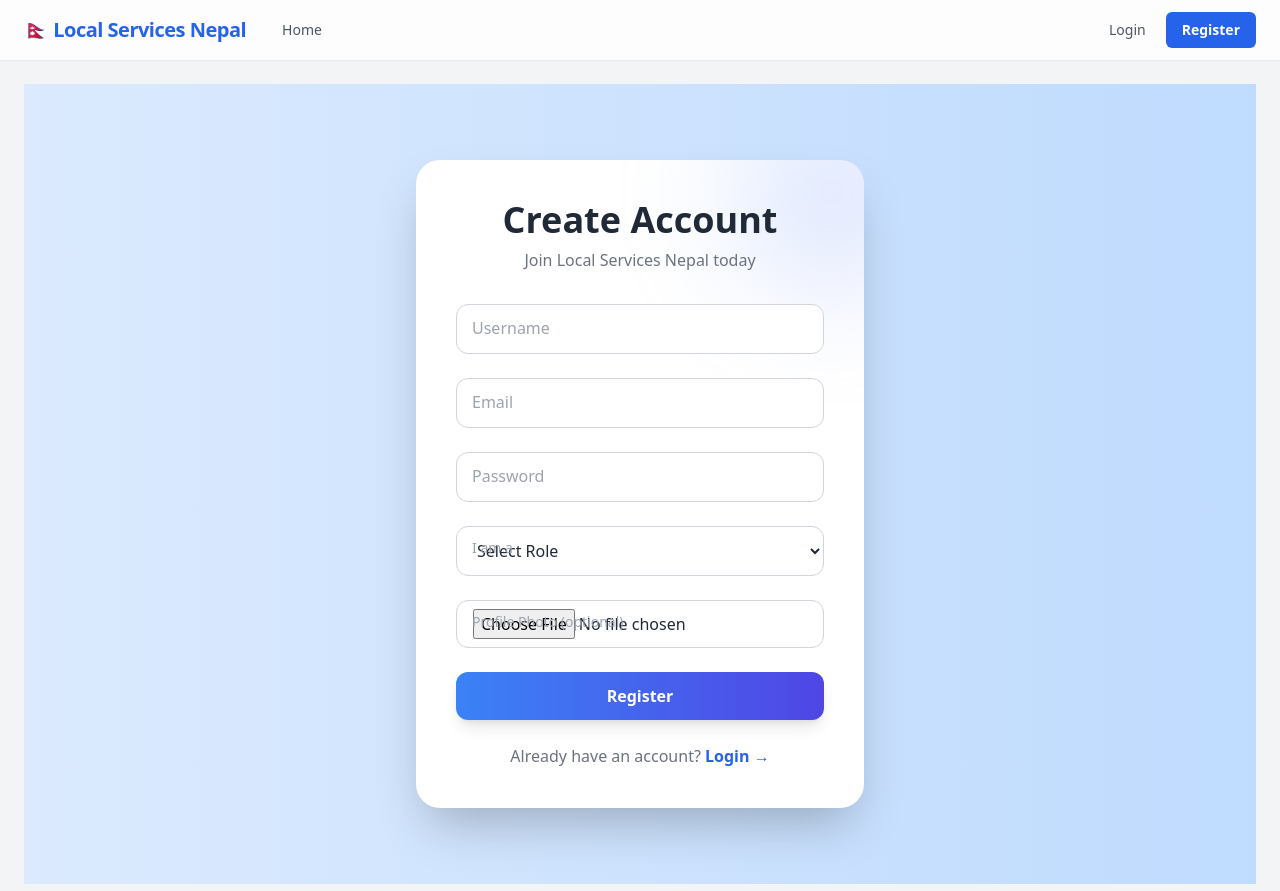
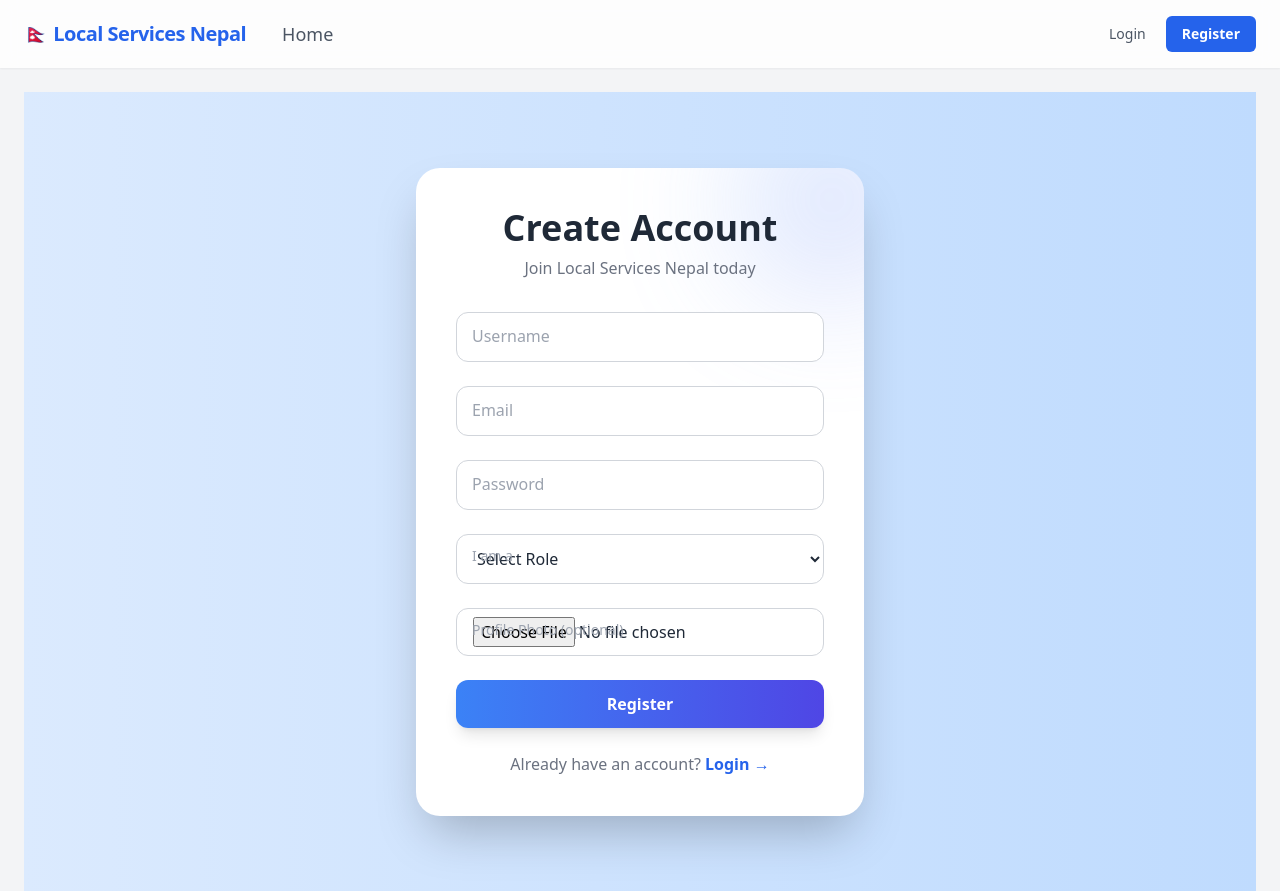
Before and after one commit to dhakalsameer/djagno_local_services, a Django app: page /accounts/register/ in a window 1280 px wide. Shown: the top 891 px of the page. Run offline with Django 5.2, Linux system fonts and the light colour scheme; some libraries are stand-ins or nearby versions.

Commit message:
update the navbar.html

```diff
--- a/templates/includes/navbar.html
+++ b/templates/includes/navbar.html
@@ -10,7 +10,7 @@
 
       <a
         href="{% url 'home' %}"
-        class="px-3 py-2 rounded-md text-sm font-medium transition
+        class="px-3 py-2 rounded-md text-lg font-medium transition
         {% if request.path == '/' %}
           bg-blue-50 text-blue-700
         {% else %}
@@ -40,7 +40,7 @@
         {% else %}
           <a
             href="{% url 'customer_dashboard' %}"
-            class="px-3 py-2 rounded-md text-sm font-medium transition
+            class="px-3 py-2 rounded-md text-lg font-medium transition
             {% if 'dashboard/customer' in request.path %}
               bg-blue-50 text-blue-700
             {% else %}
@@ -55,11 +55,11 @@
         <div class="relative group">
           <button class="flex items-center space-x-2 px-2 py-1 rounded-md hover:bg-gray-100 transition">
             {% if user.profile.profile_photo %}
-              <img src="{{ user.profile.profile_photo.url }}" class="h-8 w-8 rounded-full object-cover ring-2 ring-blue-200" />
+              <img src="{{ user.profile.profile_photo.url }}" class="h-12 w-12 rounded-full object-cover ring-2 ring-blue-200" />
             {% else %}
               <img src="{% static 'default-avatar.png' %}" class="h-8 w-8 rounded-full object-cover ring-2 ring-blue-200" />
             {% endif %}
-            <span class="text-sm font-medium text-gray-700">{{ user.username }}</span>
+            <span class="text-lg font-medium text-gray-800">{{ user.username }}</span>
             <svg class="w-4 h-4 text-gray-500" fill="currentColor" viewBox="0 0 20 20">
               <path fill-rule="evenodd" d="M5.23 7.21a.75.75 0 011.06.02L10 10.94l3.71-3.71a.75.75 0 111.06 1.06l-4.24 4.24a.75.75 0 01-1.06 0L5.21 8.29a.75.75 0 01.02-1.08z" clip-rule="evenodd" />
             </svg>
@@ -67,12 +67,12 @@
 
           <div class="absolute right-0 mt-2 w-48 bg-white border border-gray-200 rounded-lg shadow-lg opacity-0 scale-95 group-hover:opacity-100 group-hover:scale-100 transition transform origin-top-right z-50">
             {% if user.profile.role == 'provider' %}
-              <a href="{% url 'provider_dashboard' %}" class="block px-4 py-2 text-sm hover:bg-gray-50">Provider Dashboard</a>
+              <a href="{% url 'provider_dashboard' %}" class="block px-4 py-2 text-lg hover:bg-gray-50">Provider Dashboard</a>
             {% else %}
-              <a href="{% url 'customer_dashboard' %}" class="block px-4 py-2 text-sm hover:bg-gray-50">My Bookings</a>
+              <a href="{% url 'customer_dashboard' %}" class="block px-4 py-2 text-lg hover:bg-gray-50">My Bookings</a>
             {% endif %}
             <hr class="my-1" />
-            <a href="{% url 'logout' %}" class="block px-4 py-2 text-sm text-red-600 hover:bg-red-50">Logout</a>
+            <a href="{% url 'logout' %}" class="block px-4 py-2 text-lg text-red-800 hover:bg-red-50">Logout</a>
           </div>
         </div>
 
```
